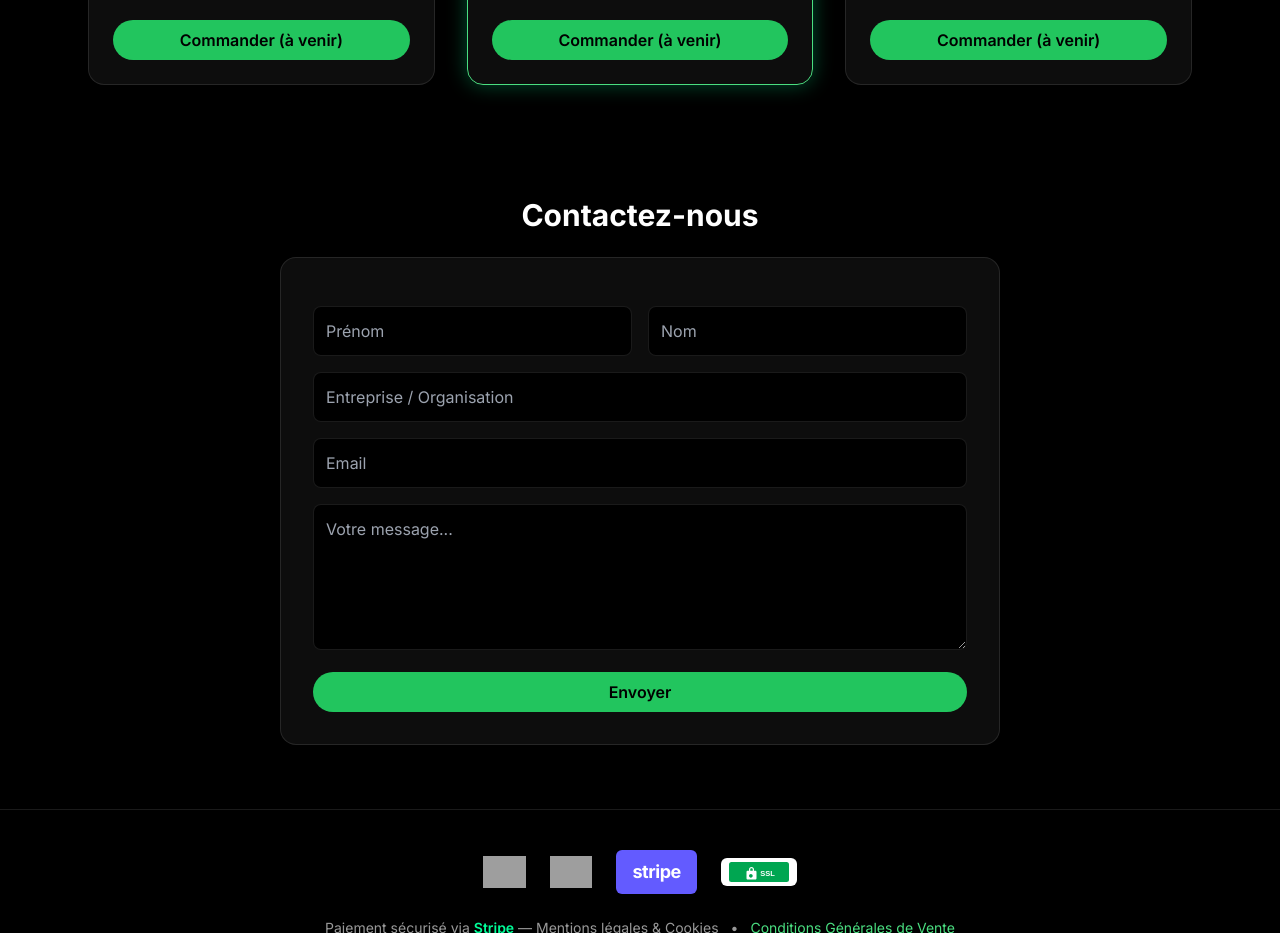
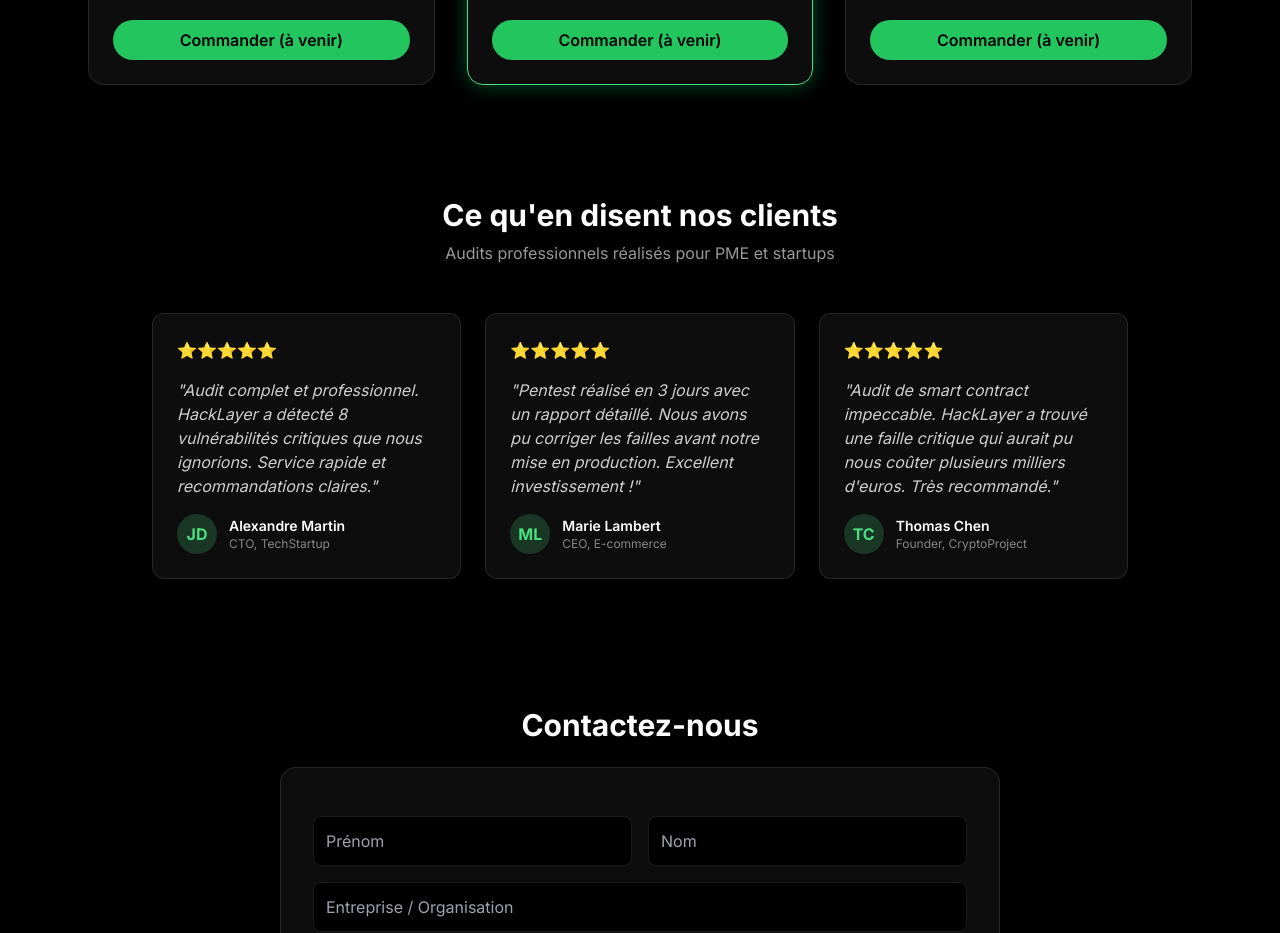
Before and after one commit to cdevl3749/hacklayer-portfolio, a React (Vite) app: page /pentest in a window 1280 px wide. Shown: the part 1420-2353 px from the top of the page. Built offline with nearby package versions, Linux system fonts and the light colour scheme; grey boxes are pictures that could not be loaded.

Commit message:
feat: Ajout section témoignages clients sur page Pentest

```diff
--- a/src/PentestLanding.jsx
+++ b/src/PentestLanding.jsx
@@ -193,6 +193,71 @@ export default function PentestLanding() {
         ))}
       </section>
 
+      {/* Section Témoignages */}
+<section className="max-w-5xl mx-auto px-6 py-16">
+  <h2 className="text-3xl font-bold mb-2 text-center">Ce qu'en disent nos clients</h2>
+  <p className="text-white/60 text-center mb-12">Audits professionnels réalisés pour PME et startups</p>
+
+  <div className="grid md:grid-cols-3 gap-6">
+    {/* Témoignage 1 */}
+    <div className="bg-white/5 p-6 rounded-xl border border-white/10 hover:border-green-400/30 transition">
+      <div className="flex items-center gap-2 mb-4 text-green-400">
+        <span>⭐⭐⭐⭐⭐</span>
+      </div>
+      <p className="text-white/80 italic mb-4">
+        "Audit complet et professionnel. HackLayer a détecté 8 vulnérabilités critiques que nous ignorions. Service rapide et recommandations claires."
+      </p>
+      <div className="flex items-center gap-3">
+        <div className="w-10 h-10 rounded-full bg-green-400/20 flex items-center justify-center text-green-400 font-bold">
+          JD
+        </div>
+        <div>
+          <p className="font-semibold text-sm">Alexandre Martin</p>
+          <p className="text-white/50 text-xs">CTO, TechStartup</p>
+        </div>
+      </div>
+    </div>
+
+    {/* Témoignage 2 */}
+    <div className="bg-white/5 p-6 rounded-xl border border-white/10 hover:border-green-400/30 transition">
+      <div className="flex items-center gap-2 mb-4 text-green-400">
+        <span>⭐⭐⭐⭐⭐</span>
+      </div>
+      <p className="text-white/80 italic mb-4">
+        "Pentest réalisé en 3 jours avec un rapport détaillé. Nous avons pu corriger les failles avant notre mise en production. Excellent investissement !"
+      </p>
+      <div className="flex items-center gap-3">
+        <div className="w-10 h-10 rounded-full bg-green-400/20 flex items-center justify-center text-green-400 font-bold">
+          ML
+        </div>
+        <div>
+          <p className="font-semibold text-sm">Marie Lambert</p>
+          <p className="text-white/50 text-xs">CEO, E-commerce</p>
+        </div>
+      </div>
+    </div>
+
+    {/* Témoignage 3 */}
+    <div className="bg-white/5 p-6 rounded-xl border border-white/10 hover:border-green-400/30 transition">
+      <div className="flex items-center gap-2 mb-4 text-green-400">
+        <span>⭐⭐⭐⭐⭐</span>
+      </div>
+      <p className="text-white/80 italic mb-4">
+         "Audit de smart contract impeccable. HackLayer a trouvé une faille critique qui aurait pu nous coûter plusieurs milliers d'euros. Très recommandé."
+      </p>
+      <div className="flex items-center gap-3">
+        <div className="w-10 h-10 rounded-full bg-green-400/20 flex items-center justify-center text-green-400 font-bold">
+          TC
+        </div>
+        <div>
+          <p className="font-semibold text-sm">Thomas Chen</p>
+          <p className="text-white/50 text-xs">Founder, CryptoProject</p>
+        </div>
+      </div>
+    </div>
+  </div>
+</section>
+
       {/* Formulaire Netlify */}
 <section ref={formRef} className="max-w-3xl mx-auto px-6 py-16 text-center scroll-mt-20">
   <h2 className="text-3xl font-bold mb-6">Contactez-nous</h2>
```
